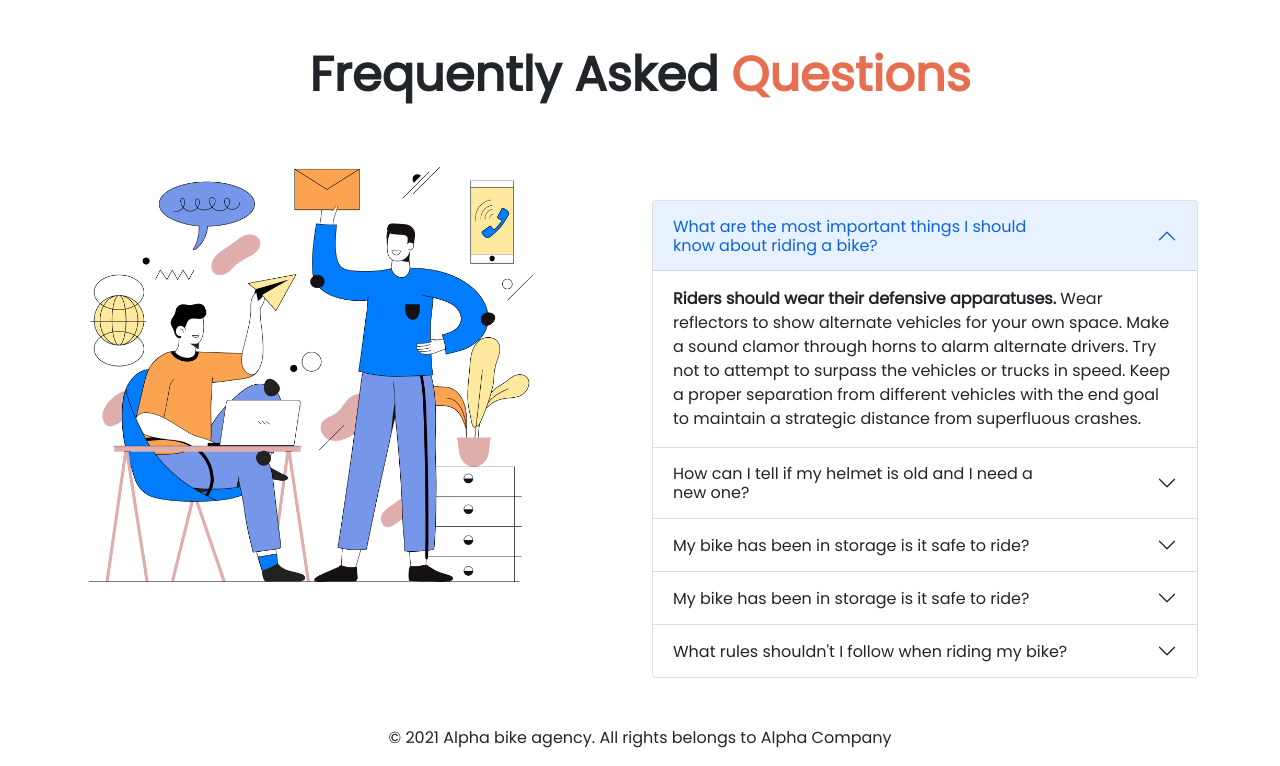
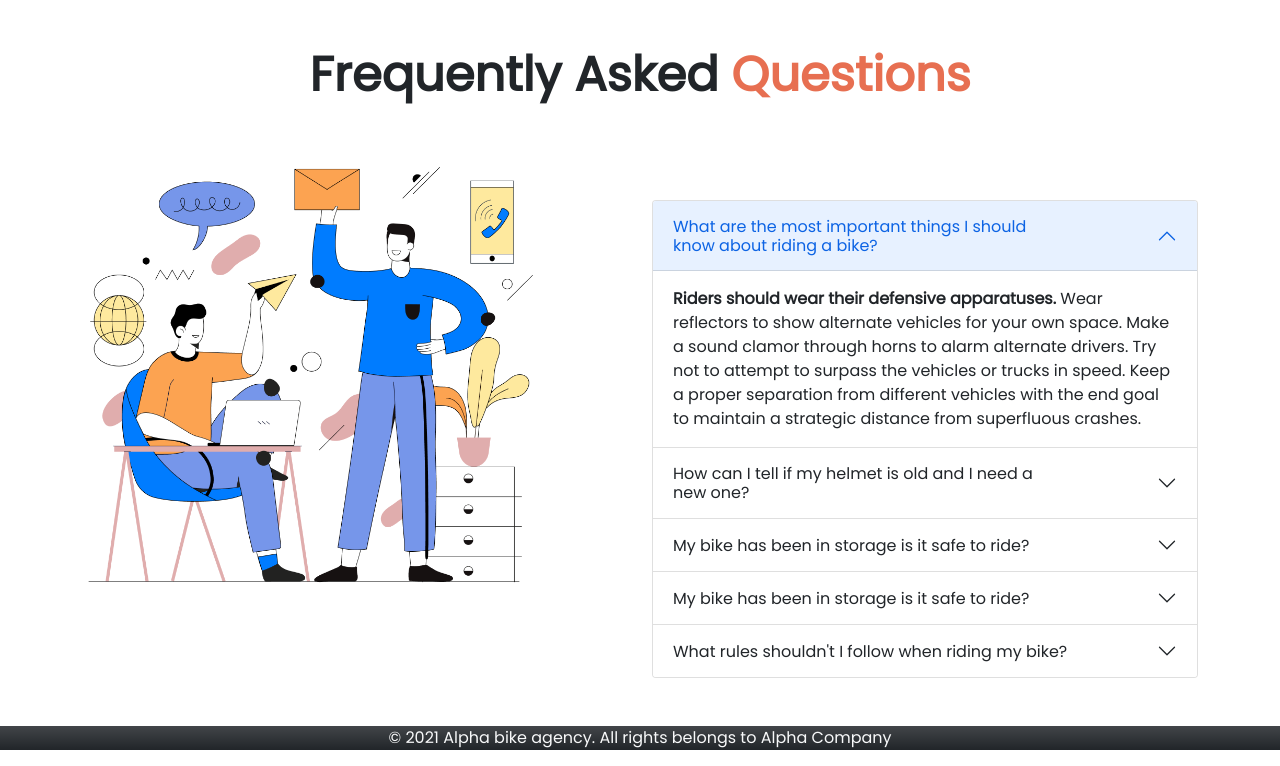
Before and after one commit to iamjahirulislam/-honda-cbr-bootstrap, a plain HTML site: page index.html in a window 1280 px wide. Shown: the part 5590-6356 px from the top of the page. Drawn offline with Linux system fonts and the light colour scheme.

Commit message:
footer background color set

```diff
--- a/index.html
+++ b/index.html
@@ -543,8 +543,8 @@
     <!-- main-section-end -->
 
     <!-- footer-section-start -->
-    <footer>
-        <div class="container text-center">
+    <footer class="bg-dark bg-gradient">
+        <div class="container text-center text-light">
             <p> &#169; 2021 Alpha bike agency. All rights belongs to Alpha Company</p>
         </div>
     </footer>
```
